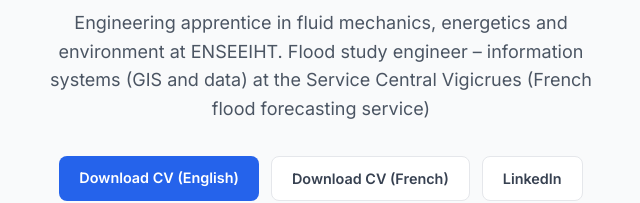
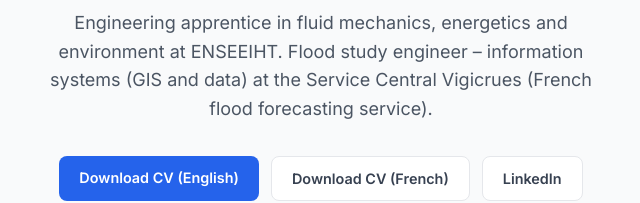
Before and after one commit to loic-harmant/loic-harmant.github.io, a plain HTML site: page index.html in a window 1280 px wide. Shown: the part 426-629 px from the top of the page, 319-959 px from the left. Drawn offline with Linux system fonts and the light colour scheme.

Commit message:
Fix punctuation in profile description
Corrected punctuation in the description of the flood study engineer role.

```diff
--- a/index.html
+++ b/index.html
@@ -31,7 +31,7 @@
         <img src="images/photo-cv.jpg" alt="Photo de profil" class="photo-cv">
         <h1>Loïc HARMANT</h1>
         <p class="uvp">Engineering apprentice in fluid mechanics, energetics and environment at ENSEEIHT.
-          Flood study engineer – information systems (GIS and data) at the Service Central Vigicrues (French flood forecasting service)</p>
+          Flood study engineer – information systems (GIS and data) at the Service Central Vigicrues (French flood forecasting service).</p>
         <div class="welcome-links">
           <a href="documents/CV_Loic_HARMANT_EN.pdf" class="btn btn-primary" target="_blank">Download CV (English)</a>
           <a href="documents/CV_Loic_HARMANT_FR.pdf" class="btn btn-secondary" target="_blank">Download CV (French)</a>
```
